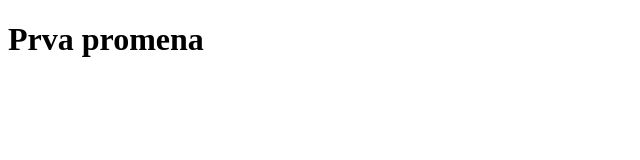
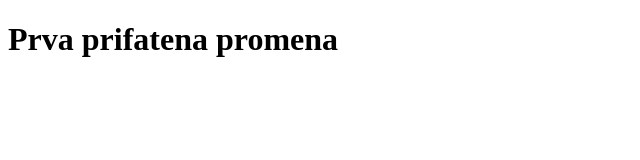
Before and after one commit to ElenaPetrovska/folder1, a plain HTML site: page index.html in a window 1280 px wide. Shown: the whole page, without its empty margins (0-640 px from the left). Drawn offline with Linux system fonts and the light colour scheme.

Commit message:
Update index.html

```diff
--- a/index.html
+++ b/index.html
@@ -7,7 +7,7 @@
 </head>
 <body>
     <h1>
-        Prva promena
+        Prva prifatena promena
     </h1>
 </body>
 </html>
```
